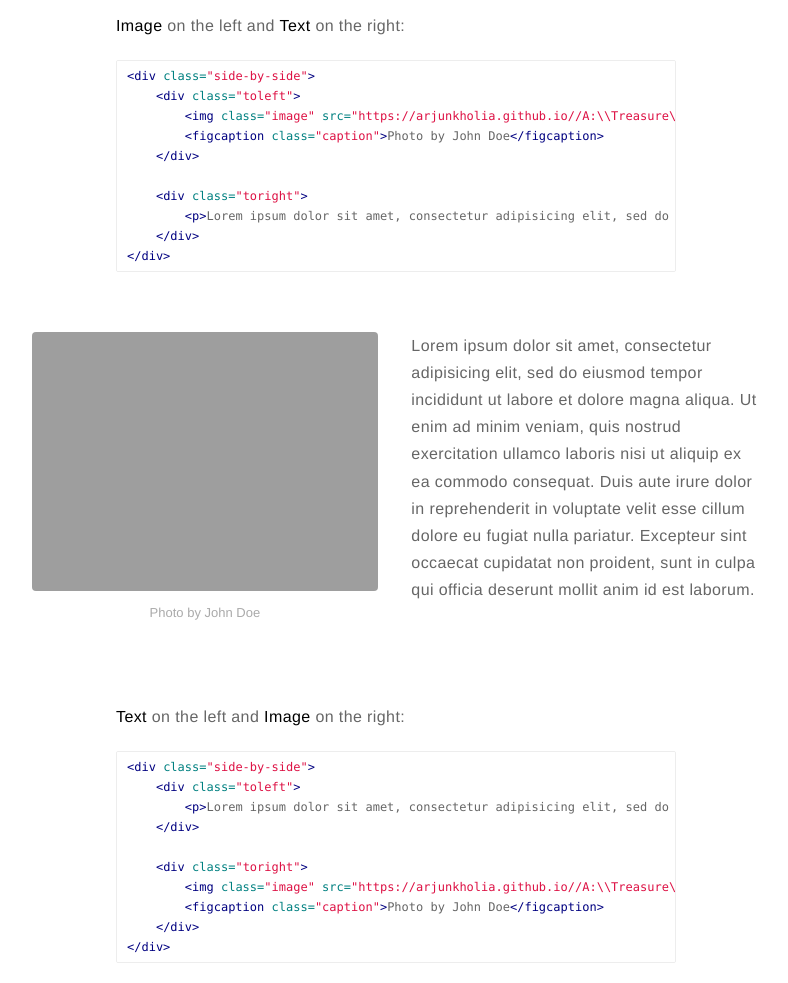
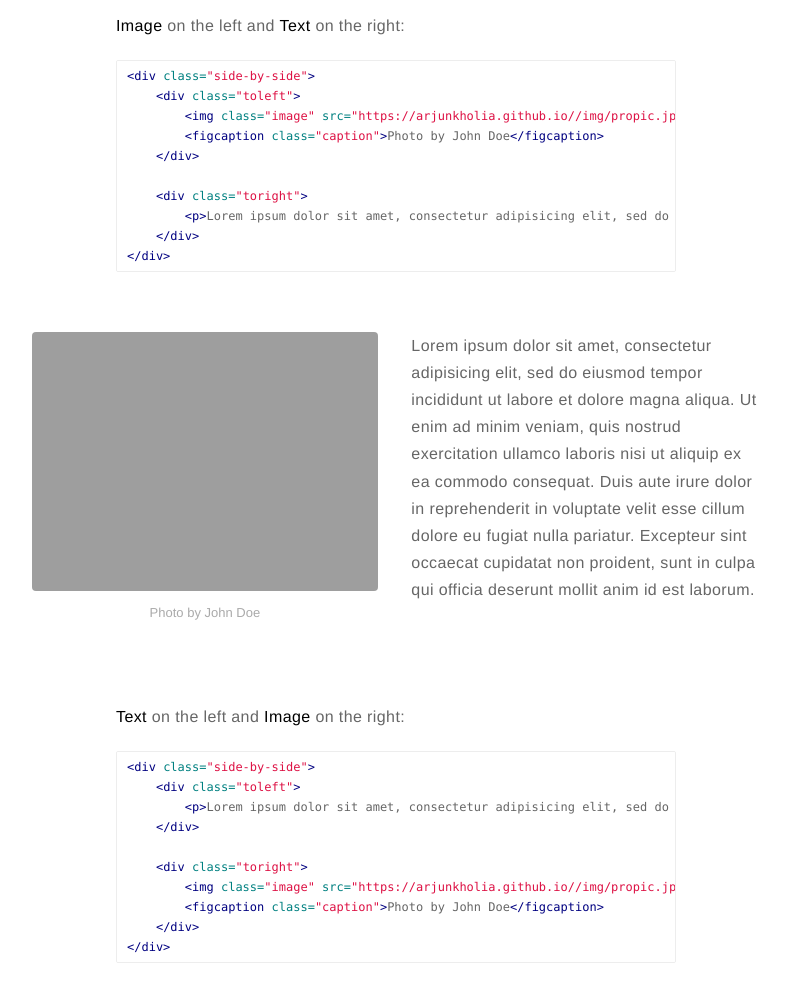
Before and after one commit to ArjunKholia/ArjunKholia.github.io, a Jekyll site: the page built from _posts/2015-02-24-markdown-extra-components.markdown, in a window 1280 px wide and 1400 px high, scrolled down 1068 px. Shown: the part 151-1134 px from the top of the window, without its empty margins (244-1032 px from the left). Built offline with Jekyll 4.4.1, drawn with Linux system fonts in a browser that asks for light colours; comment, search, counter and statistics services are not loaded.

Commit message:
fjlaskj
lkajfasd

```diff
--- a/_config.yml
+++ b/_config.yml
@@ -8,8 +8,7 @@
 # if it's an external image, update below for true
 # better with square images
 external-image: false
-picture: A:\\Treasure\\Arjun Ashwin natural.jpg
-
+picture: 'img/propic.jpg'
 # If you want to include your resume, set to true
 # and specify source (external or local).
 resume: true
```
Also changed, not shown: 2 other files.
